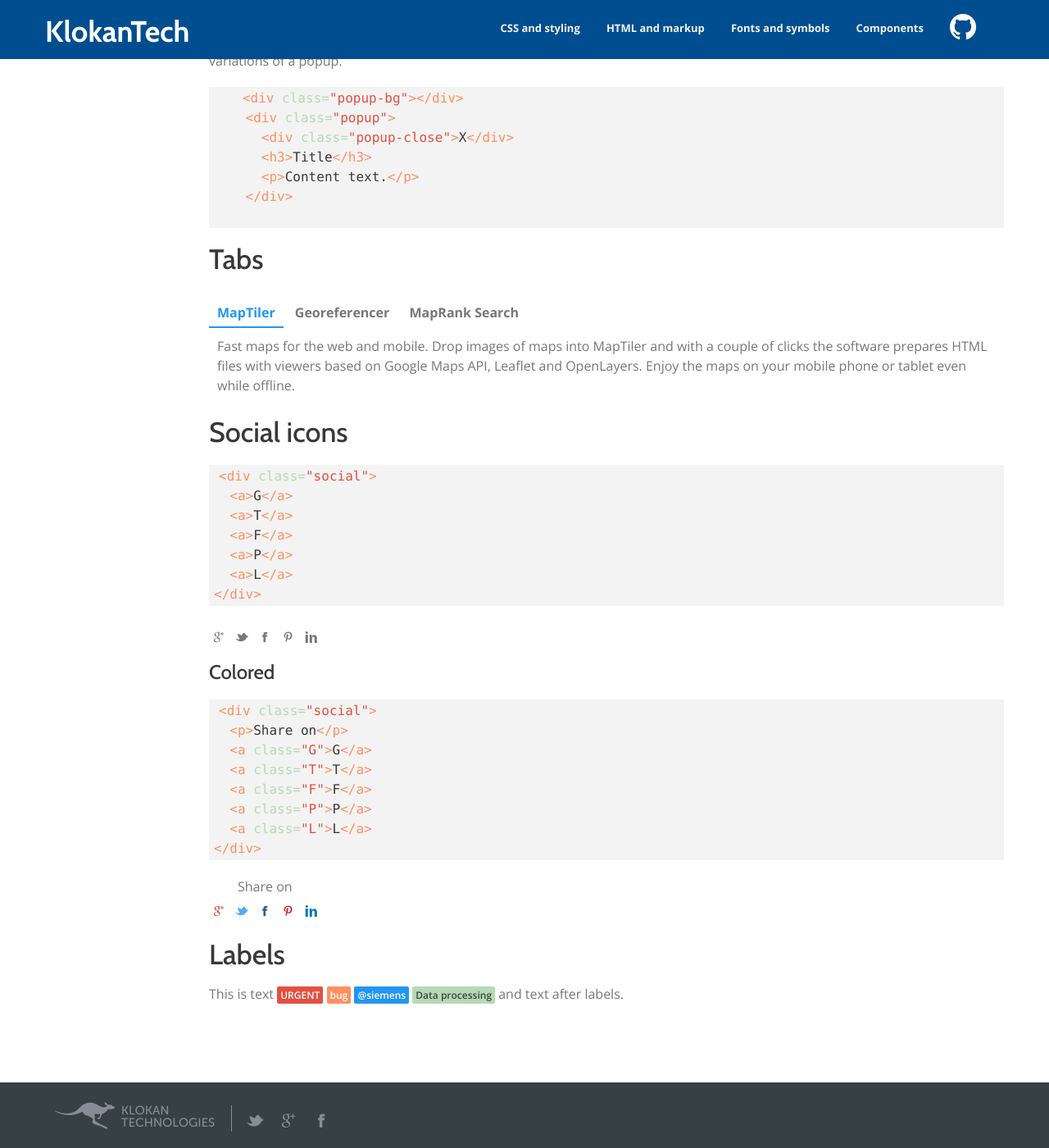
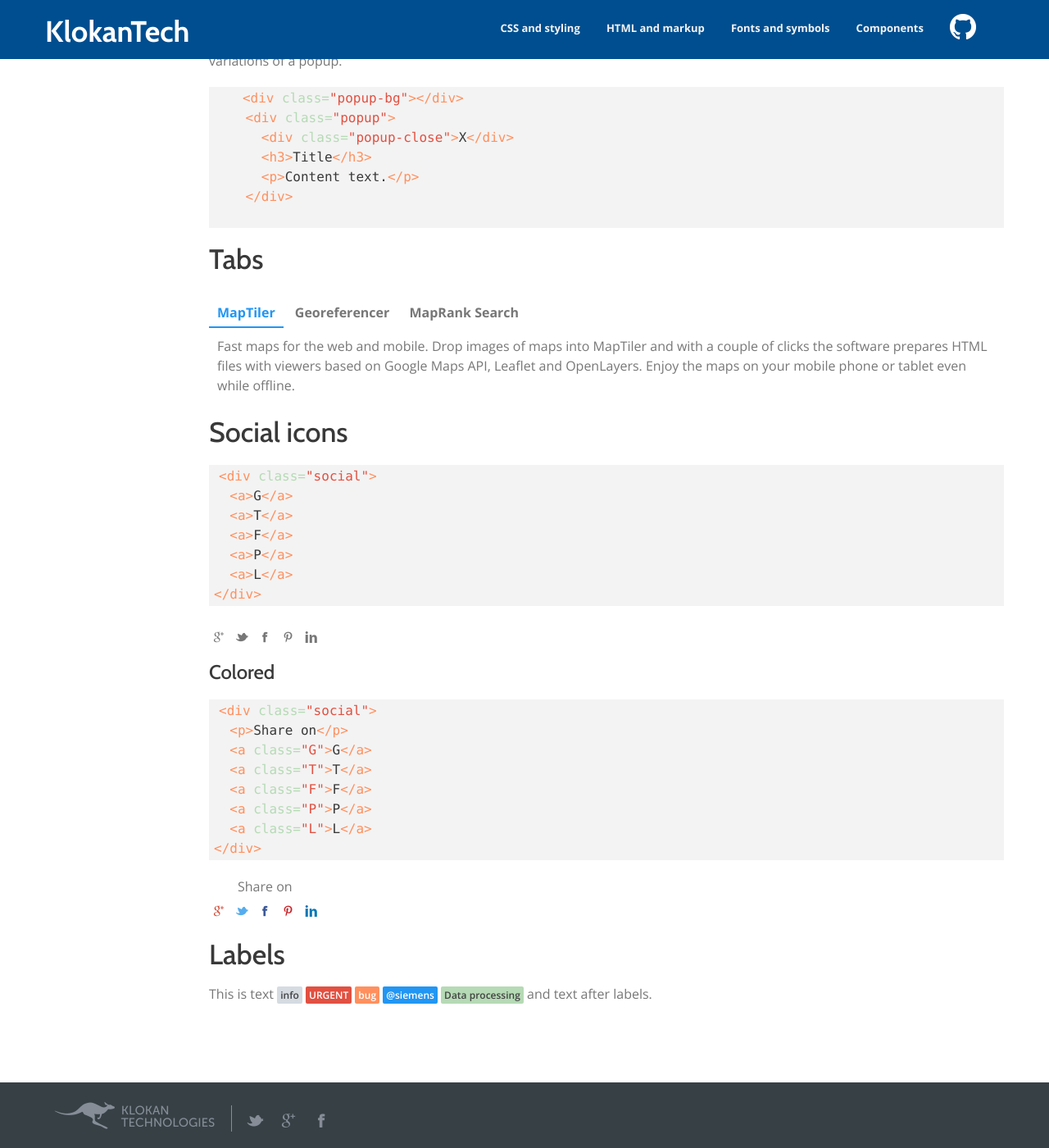
Before and after one commit to klokantech/styles, a Jekyll site: the page built from components.html, in a window 1280 px wide and 1400 px high, scrolled down 911 px. Shown: the whole window at 82% size. Built offline with Jekyll 4.4.1, drawn with Linux system fonts in a browser that asks for light colours.

Commit message:
info color

```diff
--- a/_sass/_helpers.scss
+++ b/_sass/_helpers.scss
@@ -201,6 +201,7 @@
 .gray-light{color: $color-gray-light;}
 .gray{color: $color-gray;}
 .gray-dark{color: $color-gray-dark;}
+.info{color: $color-info;}
 .success{color: $color-success;}
 .warning{color: $color-warning;}
 .danger, .error{color: $color-error;}
--- a/_sass/_variables.scss
+++ b/_sass/_variables.scss
@@ -6,6 +6,7 @@
 $color-gray: #777;
 $color-gray-light: #f3f3f3;
 
+$color-info: #d5dbe1;
 $color-success: #b5dab5;
 $color-warning: #ff905e;
 $color-error: #e25041;
@@ -214,6 +215,7 @@
 $labels-padding: 2px 4px;
 $labels-colors: (
 //('name', 'color', 'background')
+('info', #424242, $color-info)
 ('success', #424242, $color-success)
 ('warning', #fff, $color-warning)
 ('error', #fff, $color-error)
--- a/components.html
+++ b/components.html
@@ -145,6 +145,7 @@
     <h2>Labels</h2>
 
 <p> This is text
+  <span class="label info">info</span>
   <span class="label error">URGENT</span>
   <span class="label warning">bug</span>
   <span class="label">@siemens</span>
```
